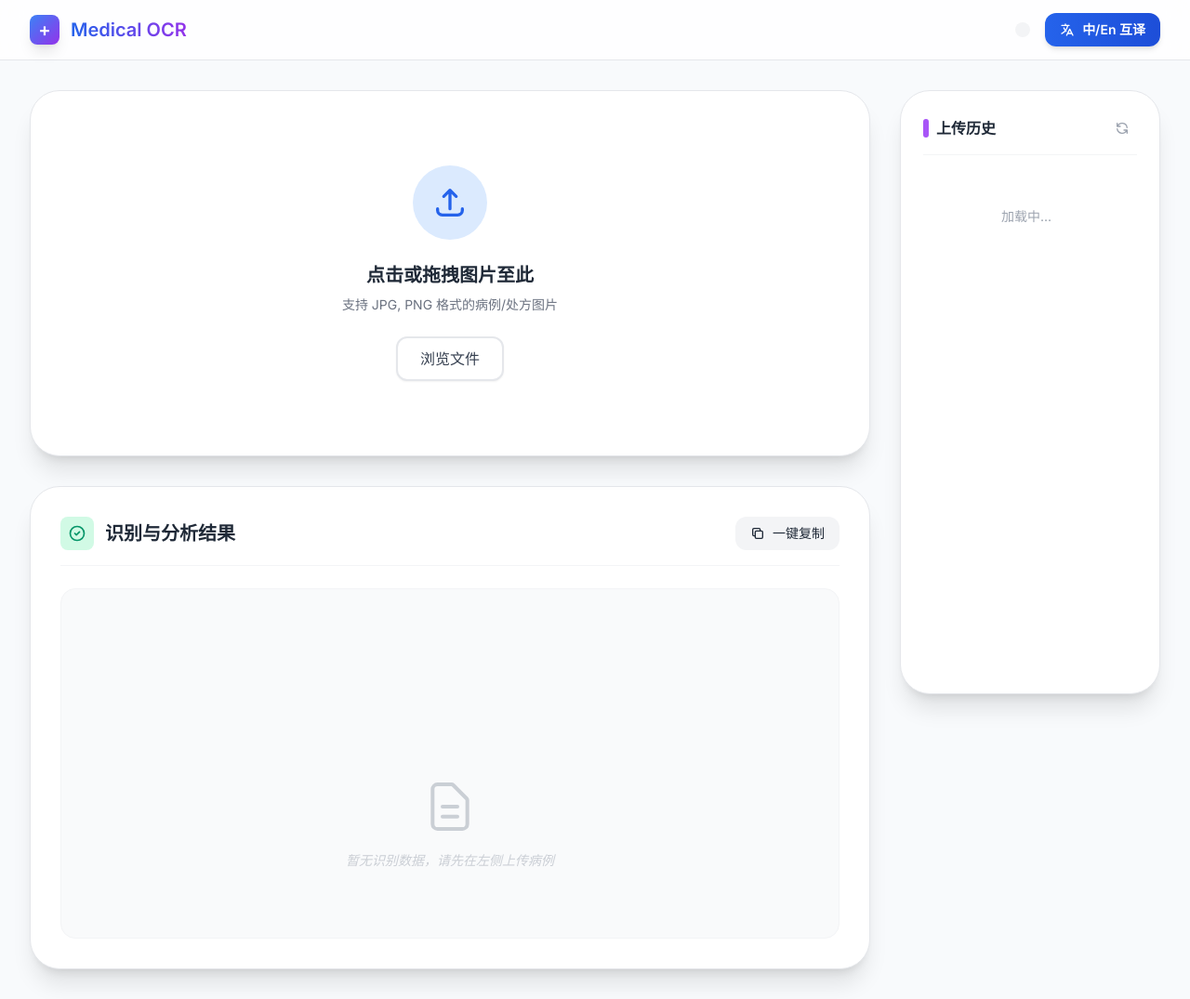
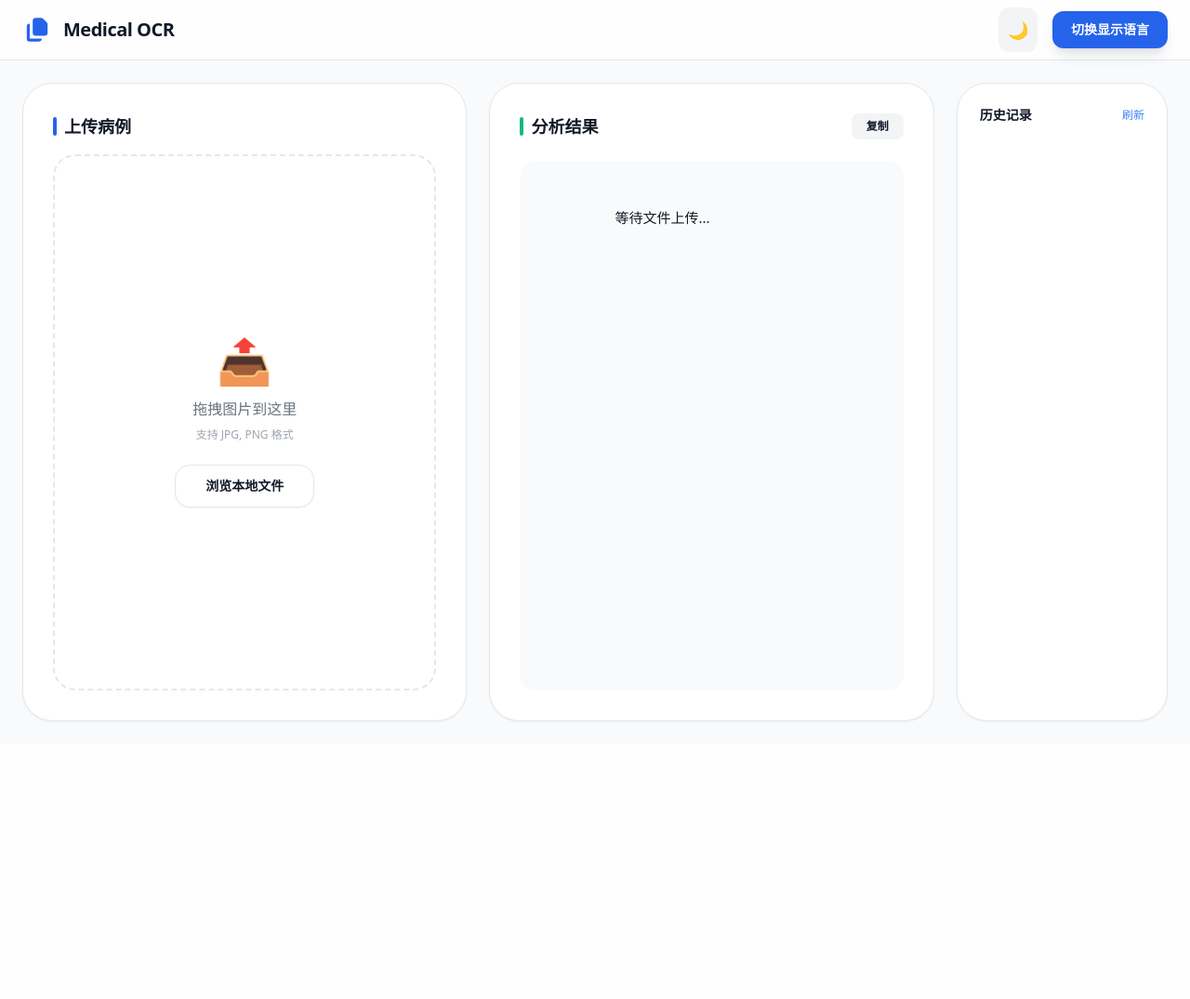
Before and after one commit to EEEEEEREN/medical-ocr, a Flask app: page / in a window 1280 px wide. Shown: the whole page at 93% size. After the commit the page ends 777 px from the top, so only its background shows below. Run offline with Flask 3, Linux system fonts and the light colour scheme; some libraries are stand-ins or nearby versions.

Commit message:
Update index.html

```diff
--- a/templates/index.html
+++ b/templates/index.html
@@ -3,121 +3,94 @@
 <head>
     <meta charset="UTF-8">
     <meta name="viewport" content="width=device-width, initial-scale=1.0">
-    <title>AI Medical OCR | 智能病例识别</title>
+    <title>AI Medical OCR</title>
     <script src="https://cdn.tailwindcss.com"></script>
     <script>tailwind.config = { darkMode: 'class' }</script>
-    <link href="https://fonts.googleapis.com/css2?family=Noto+Sans+SC:wght@400;500;700&family=Inter:wght@400;600&display=swap" rel="stylesheet">
     <style>
-        body { font-family: 'Inter', 'Noto Sans SC', sans-serif; }
-        .whitespace-pre-wrap { word-break: break-word; }
-        #result-content::-webkit-scrollbar, #history-list::-webkit-scrollbar { width: 5px; }
-        #result-content::-webkit-scrollbar-thumb, #history-list::-webkit-scrollbar-thumb { background: #cbd5e1; border-radius: 10px; }
-        .dark #result-content::-webkit-scrollbar-thumb, .dark #history-list::-webkit-scrollbar-thumb { background: #475569; }
-        .history-item { transition: all 0.2s; }
-        .history-item:hover { background-color: #f8fafc; }
-        .dark .history-item:hover { background-color: #1f2937; }
+        .custom-scroll::-webkit-scrollbar { width: 4px; }
+        .custom-scroll::-webkit-scrollbar-thumb { background: #e2e8f0; border-radius: 10px; }
+        .dark .custom-scroll::-webkit-scrollbar-thumb { background: #334155; }
+        .history-card:hover .delete-btn { opacity: 1; }
     </style>
 </head>
-<body class="bg-slate-50 dark:bg-slate-900 text-gray-800 dark:text-gray-200 min-h-screen flex flex-col transition-colors duration-300">
+<body class="bg-gray-50 dark:bg-gray-950 text-gray-900 dark:text-gray-100 min-h-screen flex flex-col transition-colors duration-300">
 
-    <header class="bg-white/80 dark:bg-slate-800/80 backdrop-blur-md border-b border-gray-200 dark:border-gray-700 sticky top-0 z-50">
-        <div class="max-w-7xl mx-auto px-4 sm:px-6 lg:px-8 h-16 flex items-center justify-between">
+    <header class="bg-white/80 dark:bg-gray-900/80 backdrop-blur-md border-b dark:border-gray-800 sticky top-0 z-50">
+        <div class="max-w-[1600px] mx-auto px-6 h-16 flex items-center justify-between">
             <div class="flex items-center gap-3">
-                <div class="w-8 h-8 rounded-lg bg-gradient-to-br from-blue-500 to-purple-600 flex items-center justify-center text-white font-bold text-xl shadow-lg">
-                    +
-                </div>
-                <h1 class="text-xl font-bold bg-clip-text text-transparent bg-gradient-to-r from-blue-600 to-purple-600 dark:from-blue-400 dark:to-purple-400">
-                    Medical OCR
-                </h1>
+                <svg class="w-8 h-8 text-blue-600" fill="currentColor" viewBox="0 0 20 20">
+                    <path d="M9 2a2 2 0 00-2 2v8a2 2 0 002 2h6a2 2 0 002-2V6.414A2 2 0 0016.414 5L14 2.586A2 2 0 0012.586 2H9z" />
+                    <path d="M3 8a2 2 0 012-2v10h8a2 2 0 01-2 2H5a2 2 0 01-2-2V8z" />
+                </svg>
+                <h1 class="text-xl font-bold tracking-tight">Medical OCR</h1>
             </div>
 
             <div class="flex items-center gap-4">
-                <button id="theme-toggle" class="p-2 rounded-xl bg-gray-100 dark:bg-gray-700 hover:bg-gray-200 dark:hover:bg-gray-600 transition-colors">
-                    <svg id="theme-toggle-dark-icon" class="hidden w-5 h-5 text-gray-700 dark:text-gray-300" fill="currentColor" viewBox="0 0 20 20">
-                        <path d="M17.293 13.293A8 8 0 016.707 2.707a8.001 8.001 0 1010.586 10.586z"></path>
-                    </svg>
-                    <svg id="theme-toggle-light-icon" class="hidden w-5 h-5 text-gray-700 dark:text-gray-300" fill="currentColor" viewBox="0 0 20 20">
-                        <path fill-rule="evenodd" d="M10 2a1 1 0 011 1v1a1 1 0 11-2 0V3a1 1 0 011-1zm4 8a4 4 0 11-8 0 4 4 0 018 0zm-.464 4.95l.707.707a1 1 0 001.414-1.414l-.707-.707a1 1 0 00-1.414 1.414zm2.12-10.607a1 1 0 010 1.414l-.706.707a1 1 0 11-1.414-1.414l.707-.707a1 1 0 011.414 0zM17 11a1 1 0 100-2h-1a1 1 0 100 2h1zm-7 4a1 1 0 011 1v1a1 1 0 11-2 0v-1a1 1 0 011-1zM5.05 6.464A1 1 0 106.465 5.05l-.708-.707a1 1 0 00-1.414 1.414l.707.707zm1.414 8.486l-.707.707a1 1 0 01-1.414-1.414l.707-.707a1 1 0 011.414 1.414zM4 11a1 1 0 100-2H3a1 1 0 000 2h1z" clip-rule="evenodd"></path>
-                    </svg>
+                <button id="theme-toggle" class="p-2.5 rounded-xl bg-gray-100 dark:bg-gray-800 hover:ring-2 ring-blue-500 transition-all">
+                    <span id="theme-icon-dark" class="hidden dark:block text-lg">☀️</span>
+                    <span id="theme-icon-light" class="block dark:hidden text-lg">🌙</span>
                 </button>
-                <button id="output-lang-toggle" class="px-4 py-2 bg-gradient-to-r from-blue-600 to-blue-700 hover:from-blue-700 hover:to-blue-800 text-white rounded-xl text-sm font-semibold shadow-md transition-all active:scale-95 flex items-center gap-2">
-                    <svg class="w-4 h-4" fill="none" stroke="currentColor" viewBox="0 0 24 24"><path stroke-linecap="round" stroke-linejoin="round" stroke-width="2" d="M3 5h12M9 3v2m1.048 9.5A18.022 18.022 0 016.412 9m6.088 9h7M11 21l5-10 5 10M12.751 5C11.783 10.77 8.07 15.61 3 18.129"></path></svg>
-                    中/En 互译
+                <button id="output-lang-toggle" class="px-5 py-2.5 bg-blue-600 hover:bg-blue-700 text-white rounded-xl text-sm font-bold shadow-lg transition-all active:scale-95">
+                    切换显示语言
                 </button>
             </div>
         </div>
     </header>
 
-    <main class="flex-1 max-w-7xl mx-auto w-full px-4 sm:px-6 lg:px-8 py-8 grid grid-cols-1 lg:grid-cols-4 gap-8 items-start">
+    <main class="flex-1 max-w-[1600px] mx-auto w-full p-6 grid grid-cols-1 lg:grid-cols-10 gap-6">
 
-        <div class="lg:col-span-3 space-y-8">
-            <div class="bg-white dark:bg-gray-800 rounded-[2rem] shadow-xl border dark:border-gray-700 p-8 transform transition-all hover:-translate-y-1">
-                <div id="dropzone" class="border-3 border-dashed border-gray-300 dark:border-gray-600 rounded-3xl p-12 text-center cursor-pointer hover:border-blue-500 hover:bg-blue-50/50 dark:hover:bg-blue-900/20 transition-all group">
+        <div class="lg:col-span-4 space-y-6">
+            <div class="bg-white dark:bg-gray-900 rounded-[2rem] border dark:border-gray-800 p-8 shadow-sm h-full flex flex-col">
+                <h2 class="text-lg font-bold mb-4 flex items-center gap-2">
+                    <span class="w-1 h-5 bg-blue-600 rounded-full"></span> 上传病例
+                </h2>
+                <div id="dropzone" class="flex-1 border-2 border-dashed border-gray-200 dark:border-gray-700 rounded-3xl flex flex-col items-center justify-center p-10 hover:border-blue-500 hover:bg-blue-50/30 dark:hover:bg-blue-900/10 transition-all cursor-pointer group">
                     <input id="file-input" type="file" class="hidden" accept="image/*">
-                    <div class="w-20 h-20 mx-auto mb-6 bg-blue-100 dark:bg-blue-900/50 rounded-full flex items-center justify-center group-hover:scale-110 transition-transform">
-                        <svg class="w-10 h-10 text-blue-600 dark:text-blue-400" fill="none" stroke="currentColor" viewBox="0 0 24 24"><path stroke-linecap="round" stroke-linejoin="round" stroke-width="2" d="M4 16v1a3 3 0 003 3h10a3 3 0 003-3v-1m-4-8l-4-4m0 0L8 8m4-4v12"></path></svg>
-                    </div>
-                    <h3 class="text-xl font-bold text-gray-800 dark:text-gray-100 mb-2">点击或拖拽图片至此</h3>
-                    <p class="text-gray-500 dark:text-gray-400 text-sm">支持 JPG, PNG 格式的病例/处方图片</p>
-
-                    <button id="select-file-btn" class="mt-6 px-6 py-2.5 bg-white dark:bg-gray-700 border-2 border-gray-200 dark:border-gray-600 rounded-xl font-medium text-gray-700 dark:text-gray-200 hover:bg-gray-50 dark:hover:bg-gray-600 transition-colors shadow-sm">
-                        浏览文件
+                    <div class="text-5xl mb-4 group-hover:scale-110 transition-transform">📤</div>
+                    <p class="text-gray-500 dark:text-gray-400 font-medium">拖拽图片到这里</p>
+                    <p class="text-xs text-gray-400 mt-2">支持 JPG, PNG 格式</p>
+                    <button id="select-file-btn" class="mt-6 px-8 py-3 bg-white dark:bg-gray-800 border dark:border-gray-700 shadow-sm rounded-2xl text-sm font-bold hover:bg-gray-50 transition-colors">
+                        浏览本地文件
                     </button>
                 </div>
-
-                <div id="preview-container" class="mt-6 hidden flex flex-col items-center">
-                    <img id="preview-image" class="max-h-64 rounded-2xl shadow-md border border-gray-200 dark:border-gray-700 object-contain">
-                </div>
-            </div>
-
-            <div id="result-card" class="bg-white dark:bg-gray-800 rounded-[2rem] shadow-xl border dark:border-gray-700 p-8 min-h-[520px] flex flex-col">
-                <div class="flex justify-between items-center mb-6 pb-4 border-b border-gray-100 dark:border-gray-700">
-                    <div class="flex items-center gap-3">
-                        <div class="p-2 bg-emerald-100 dark:bg-emerald-900/50 rounded-lg">
-                            <svg class="w-5 h-5 text-emerald-600 dark:text-emerald-400" fill="none" stroke="currentColor" viewBox="0 0 24 24"><path stroke-linecap="round" stroke-linejoin="round" stroke-width="2" d="M9 12l2 2 4-4m6 2a9 9 0 11-18 0 9 9 0 0118 0z"></path></svg>
-                        </div>
-                        <h2 class="text-xl font-bold text-gray-800 dark:text-gray-100">识别与分析结果</h2>
-                    </div>
-                    <button id="copy-btn" class="flex items-center gap-2 px-4 py-2 bg-gray-100 dark:bg-gray-700 hover:bg-gray-200 dark:hover:bg-gray-600 rounded-xl text-sm font-medium transition-colors">
-                        <svg class="w-4 h-4" fill="none" stroke="currentColor" viewBox="0 0 24 24"><path stroke-linecap="round" stroke-linejoin="round" stroke-width="2" d="M8 16H6a2 2 0 01-2-2V6a2 2 0 012-2h8a2 2 0 012 2v2m-6 12h8a2 2 0 002-2v-8a2 2 0 00-2-2h-8a2 2 0 00-2 2v8a2 2 0 002 2z"></path></svg>
-                        一键复制
-                    </button>
-                </div>
-
-                <div id="status-bar" class="hidden mb-4 p-3 bg-blue-50 dark:bg-blue-900/20 text-blue-600 dark:text-blue-400 rounded-xl text-sm flex items-center gap-2 font-medium">
-                    <svg class="animate-spin w-4 h-4" xmlns="http://www.w3.org/2000/svg" fill="none" viewBox="0 0 24 24"><circle class="opacity-25" cx="12" cy="12" r="10" stroke="currentColor" stroke-width="4"></circle><path class="opacity-75" fill="currentColor" d="M4 12a8 8 0 018-8V0C5.373 0 0 5.373 0 12h4zm2 5.291A7.962 7.962 0 014 12H0c0 3.042 1.135 5.824 3 7.938l3-2.647z"></path></svg>
-                    <span id="status-text">AI 正在飞速处理中...</span>
-                </div>
-
-                <div class="flex-1 bg-gray-50 dark:bg-slate-900/50 rounded-2xl p-6 border border-gray-100 dark:border-gray-700 relative overflow-hidden group">
-                    <div id="result-content" class="h-full overflow-y-auto whitespace-pre-wrap text-gray-700 dark:text-gray-300 text-[15px] leading-relaxed select-text absolute inset-4">
-                        <div class="h-full flex flex-col items-center justify-center text-center opacity-50">
-                            <svg class="w-16 h-16 mb-4 text-gray-400" fill="none" stroke="currentColor" viewBox="0 0 24 24">
-                                <path stroke-linecap="round" stroke-linejoin="round" stroke-width="1.5" d="M9 12h6m-6 4h6m2 5H7a2 2 0 01-2-2V5a2 2 0 012-2h5.586a1 1 0 01.707.293l5.414 5.414a1 1 0 01.293.707V19a2 2 0 01-2 2z" />
-                            </svg>
-                            <p class="text-gray-400 dark:text-gray-500 italic text-sm">暂无识别数据，请先在左侧上传病例</p>
-                        </div>
+                <div id="preview-container" class="mt-6 hidden">
+                    <div class="relative group">
+                        <img id="preview-image" class="w-full rounded-2xl border dark:border-gray-700 shadow-lg">
+                        <div class="absolute inset-0 bg-black/40 opacity-0 group-hover:opacity-100 transition-opacity rounded-2xl flex items-center justify-center text-white text-xs">预览图</div>
                     </div>
                 </div>
             </div>
         </div>
 
-        <div class="lg:col-span-1 bg-white dark:bg-gray-800 rounded-[2rem] shadow-xl border dark:border-gray-700 p-6 flex flex-col h-[650px]">
-            <div class="flex justify-between items-center mb-4 border-b border-gray-100 dark:border-gray-700 pb-3">
-                <h2 class="text-base font-bold flex items-center gap-2 text-gray-800 dark:text-gray-100">
-                    <span class="w-1.5 h-5 bg-purple-500 rounded-full"></span>上传历史
-                </h2>
-                <button id="refresh-history" class="p-2 text-gray-400 hover:text-blue-500 transition-colors" title="刷新列表">
-                    <svg class="w-4 h-4" fill="none" stroke="currentColor" viewBox="0 0 24 24"><path stroke-linecap="round" stroke-linejoin="round" stroke-width="2" d="M4 4v5h.582m15.356 2A8.001 8.001 0 004.582 9m0 0H9m11 11v-5h-.581m0 0a8.003 8.003 0 01-15.357-2m15.357 2H15"></path></svg>
-                </button>
+        <div class="lg:col-span-4">
+            <div class="bg-white dark:bg-gray-900 rounded-[2rem] border dark:border-gray-800 p-8 shadow-sm h-full flex flex-col min-h-[600px]">
+                <div class="flex justify-between items-center mb-6">
+                    <h2 class="text-lg font-bold flex items-center gap-2">
+                        <span class="w-1 h-5 bg-emerald-500 rounded-full"></span> 分析结果
+                    </h2>
+                    <button id="copy-btn" class="px-4 py-1.5 bg-gray-100 dark:bg-gray-800 rounded-lg text-xs font-bold hover:text-blue-500">复制</button>
+                </div>
+                <div id="status-bar" class="hidden mb-4 p-3 bg-blue-50 dark:bg-blue-900/20 text-blue-600 rounded-xl text-xs animate-pulse">
+                    🚀 AI 正在处理您的医疗文档...
+                </div>
+                <div id="result-content" class="flex-1 bg-gray-50 dark:bg-gray-800/50 rounded-2xl p-6 text-[15px] leading-relaxed custom-scroll overflow-y-auto whitespace-pre-wrap font-medium">
+                    等待文件上传...
+                </div>
             </div>
+        </div>
 
-            <div id="history-list" class="flex-1 overflow-y-auto space-y-3 pr-2">
-                <div class="text-center text-sm text-gray-400 mt-10">加载中...</div>
+        <div class="lg:col-span-2">
+            <div class="bg-white dark:bg-gray-900 rounded-[2rem] border dark:border-gray-800 p-6 shadow-sm h-full max-h-[800px] flex flex-col">
+                <div class="flex justify-between items-center mb-6">
+                    <h3 class="font-bold text-sm">历史记录</h3>
+                    <button id="refresh-history" class="text-xs text-blue-500">刷新</button>
+                </div>
+                <div id="history-list" class="flex-1 overflow-y-auto space-y-3 custom-scroll pr-1">
+                    </div>
             </div>
         </div>
     </main>
 
-    <script src="/static/script.js?v=2"></script>
+    <script src="/static/script.js"></script>
 </body>
 </html>
```
